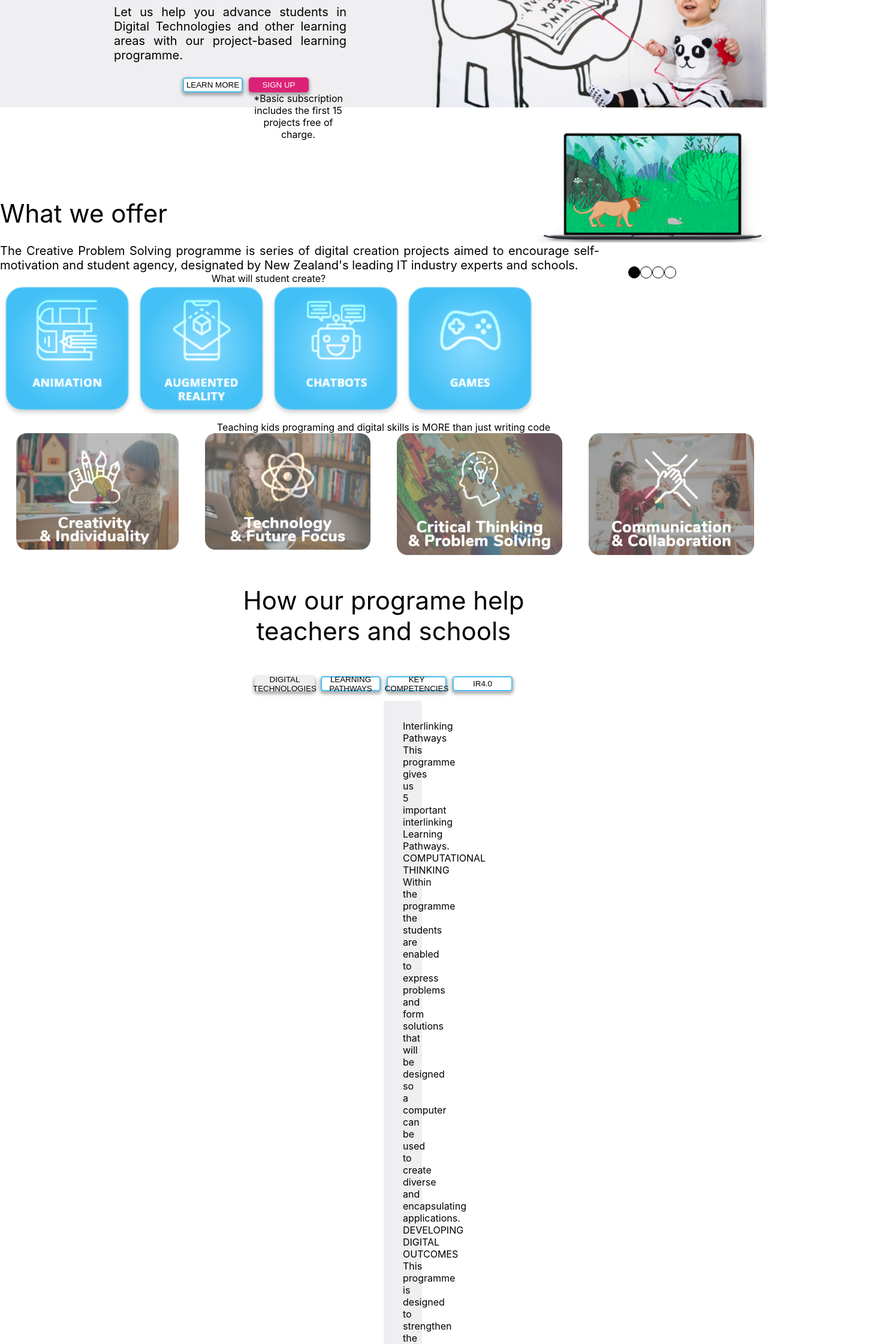
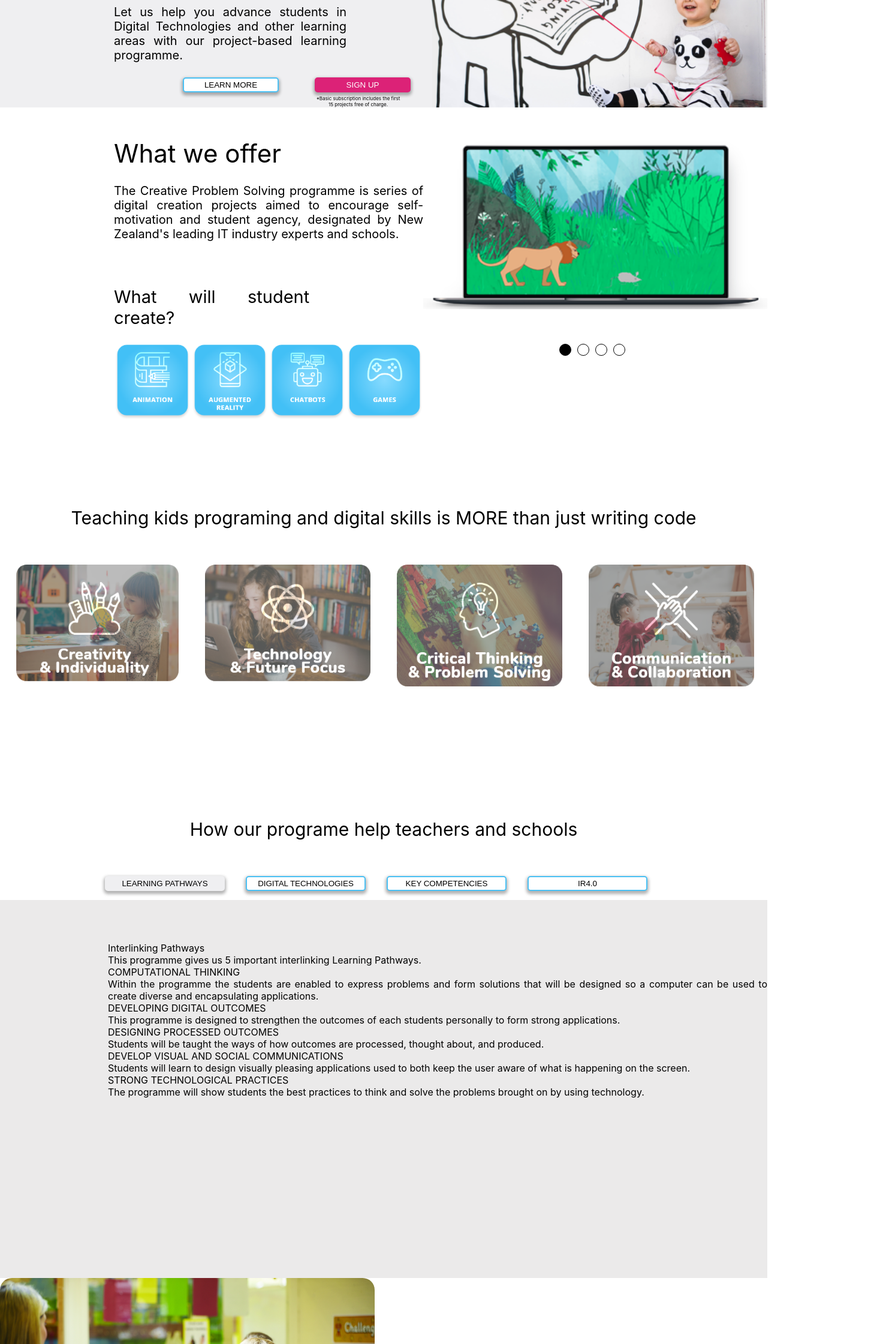
Before and after one commit to GuillermoDomber/Mission-X, a React (Create React App) app: page / in a window 1280 px wide. Shown: the part 260-2500 px from the top of the page at 60% size, 1488 px wide, since content can reach past the window. Built offline with nearby package versions, Linux system fonts and the light colour scheme.

Commit message:
new structure

```diff
--- a/src/pages/Home.css
+++ b/src/pages/Home.css
@@ -20,12 +20,16 @@
   border: 2px solid rgb(75, 193, 244);
   border-radius: 5px;
   margin: 0 5px;
-  width: 100px;
+  width: 160px;
   height: 25px;
   display: flex;
   align-items: center;
   justify-content: center;
   box-shadow: 0 3px 5px 2px rgba(0, 0, 0, 0.3);
+  margin-right: 30px;
+}
+.button-xl {
+  width: 200px;
 }
 
 .home-big-button {
@@ -36,6 +40,7 @@
   background-color: rgb(220, 34, 119);
   border: 2px solid rgb(220, 34, 119);
   color: white;
+  margin-left: 30px;
 }
 
 .button-active {
@@ -46,7 +51,14 @@
 .home-slider-nav {
   justify-content: center;
 }
-
+.home-slides {
+  background: #ebeaea;
+  text-align: justify;
+  padding-left: 180px;
+  margin-top: 15px;
+  height: 630px;
+  padding-top: 70px;
+}
 .homeSec2ImgBtn {
   width: 70%;
 }
--- a/src/pages/home-components/Features.css
+++ b/src/pages/home-components/Features.css
@@ -4,26 +4,38 @@
 
 .home-feature-big-img {
   width: 25%;
-  padding: 0 22px;
-}
-.homeSection2Left {
-  /* width: 950px; */
+  padding: 0 22px 80px 22px;
 }
 
 .home-feature-title {
+  padding-top: 50px;
+  padding-bottom: 25px;
   font-size: 42px;
-  margin-top: 100px;
+  padding-left: 190px;
+  padding-right: 190px;
+  text-align: justify;
+}
+.home-feature-text {
+  padding-bottom: 25px;
+  font-size: 20px;
+  padding-left: 190px;
+  /* padding-right: 190px; */
   text-align: justify;
 }
 .futureBlue {
   color: blue;
 }
-.home-feature-text {
+.home-feature-subtitle {
+  padding-top: 50px;
+  padding-bottom: 25px;
+  font-size: 29px;
+  padding-left: 190px;
+  padding-right: 190px;
   text-align: justify;
-  width: 1000px;
-  font-size: 20px;
 }
-
+.home-feature-bigButtons {
+  padding-left: 190px;
+}
 .roundButton {
   outline-style: initial;
   border-radius: 100px;
@@ -32,14 +44,19 @@
   height: 20px;
   background-color: white;
   border: 1px solid #000;
+  margin-right: 10px;
 }
 
 .home-hero-info {
   align-self: flex-start;
   width: 60%;
 }
-
-.home-feature-title {
-  padding-top: 50px;
-  padding-bottom: 25px;
+.home-feature-centre-title {
+  font-size: 30px;
+  margin-top: 140px;
+  margin-bottom: 30px;
+  justify-content: center;
+  align-items: center;
+  text-align: center;
+  padding-bottom: 30px;
 }
--- a/src/pages/home-components/Features.js
+++ b/src/pages/home-components/Features.js
@@ -27,7 +27,7 @@ export default function Features() {
             designated by New Zealand's leading IT industry experts and schools.
           </div>
           <div className="home-feature-subtitle">What will student create?</div>
-          <div>
+          <div className="home-feature-bigButtons">
             <BigButton name="animations" onClick={() => setSelected(0)} />
             <BigButton name="augreality" onClick={() => setSelected(1)} />
             <BigButton name="chatbots" onClick={() => setSelected(2)} />
@@ -42,8 +42,8 @@ export default function Features() {
           />
         </div>
       </div>
-      <div className="homeSection3">
-        <div className="homeSection3Title">
+      <div>
+        <div className="home-feature-centre-title">
           Teaching kids programing and digital skills is MORE than just writing
           code
         </div>
--- a/src/pages/home-components/Help.css
+++ b/src/pages/home-components/Help.css
@@ -1,12 +1,4 @@
-.homeSlides {
-  background-color: #efeff1;
-  display: flex;
-  flex-direction: column;
-  justify-content: center;
-  text-align: justify;
-  margin: 1rem 20rem;
-  padding: 2rem 2rem;
-}
+
 
 .homeSection4 {
   display: flex;
--- a/src/pages/home-components/Help.js
+++ b/src/pages/home-components/Help.js
@@ -6,8 +6,8 @@ export default function HomeSection4() {
   const [selected, setSelected] = useState(0);
 
   return (
-    <div className="homeSection4">
-      <div className="homeSection4Title">
+    <div className="home-colum">
+      <div className="home-feature-centre-title">
         How our programe help teachers and schools
       </div>
       <Slider position={selected} onNavigate={(i) => setSelected(i)} />
--- a/src/pages/home-components/Hero.css
+++ b/src/pages/home-components/Hero.css
@@ -25,10 +25,14 @@
   padding-right: 190px;
   text-align: justify;
 }
+.home-hero-sm-text {
+  font-size: 8px;
+  margin-left: 30px;
+  margin-top: 5px;
+}
 .home-hero-actions {
   text-align: center;
-  padding-left: 300px;
-
+  margin-left: 300px;
 }
 .home-sign-up {
   width: 175px;
--- a/src/pages/home-components/SignUp.css
+++ b/src/pages/home-components/SignUp.css
@@ -5,7 +5,7 @@
   /* margin: 0px 20rem 0px 20rem; */
 }
 .homeSection5Left {
-  margin: 0rem 0rem 0rem 20rem;
+  margin: 0rem 0rem 0rem 0rem;
 }
 .homeSection5Right {
   margin: 0rem 0rem 0rem 0rem;
--- a/src/pages/home-components/Slider.js
+++ b/src/pages/home-components/Slider.js
@@ -7,8 +7,8 @@ import IR4 from "./Slides/IR4.0";
 
 const slides = [LearningPath, DigitalTechnologies, KeyCompetencies, IR4];
 const buttonLabels = [
+  "LEARNING PATHWAYS",
   "DIGITAL TECHNOLOGIES",
-  "LEARNING PATHWAYS",
   "KEY COMPETENCIES",
   "IR4.0",
 ];
@@ -19,7 +19,7 @@ const Navigation = ({ position = 0, items = [], onClick }) => {
       {items.map((_, i) => (
         <button
           onClick={() => onClick(i)}
-          className={`button ${position === i ? "button-active" : ""}`}
+          className={`button ${position === i ? "button-active" : ""} button-xl`}
         >
           {buttonLabels[i]}
         </button>
--- a/src/pages/home-components/Slides/DigitalTechnologies.js
+++ b/src/pages/home-components/Slides/DigitalTechnologies.js
@@ -1,7 +1,7 @@
 export default function Slide2() {
   return (
     <>
-      <div className="homeSlides">
+      <div className="home-slides">
         <div>Expands Digital Knowledge Base</div>
         <div>
           This programme gives you the 5 major capabilities to be confident in
--- a/src/pages/home-components/Slides/IR4.0.js
+++ b/src/pages/home-components/Slides/IR4.0.js
@@ -3,7 +3,7 @@
 export default function Slide4() {
     return (
         <>
-        <div className="homeSlides">
+        <div className="home-slides">
         <div>IR4.0</div>
         <div>Designed with IT industry experts, the programme develops the students to find applicable jobs and careers in the Fourth Industrial Revolution. (IR4.0)</div>
         <div>LEARNING TO LEARN</div>
--- a/src/pages/home-components/Slides/KeyCompetencies.js
+++ b/src/pages/home-components/Slides/KeyCompetencies.js
@@ -1,7 +1,7 @@
 export default function Slide3() {
   return (
     <>
-      <div className="homeSlides">
+      <div className="home-slides">
         <div className="homeSlidesTitle">Enhance key competencies</div>
         <div className="homeSlidesText">
           The programme enhances capabilities of students in the 5 Key
--- a/src/pages/home-components/Slides/LearningPath.js
+++ b/src/pages/home-components/Slides/LearningPath.js
@@ -4,7 +4,7 @@ export default function Slide1() {
 
   return (
     <>
-      <div className="homeSlides">
+      <div className="home-slides">
         <div>Interlinking Pathways </div>
         <div>
           This programme gives us 5 important interlinking Learning Pathways.
```
